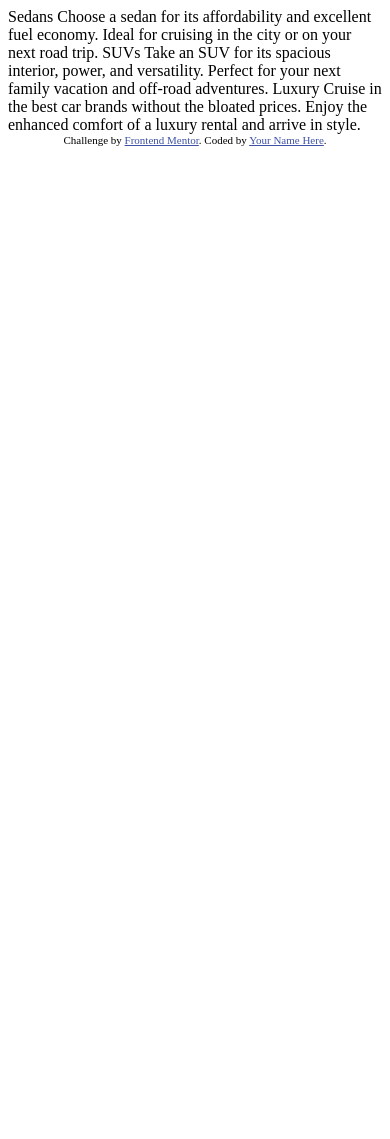
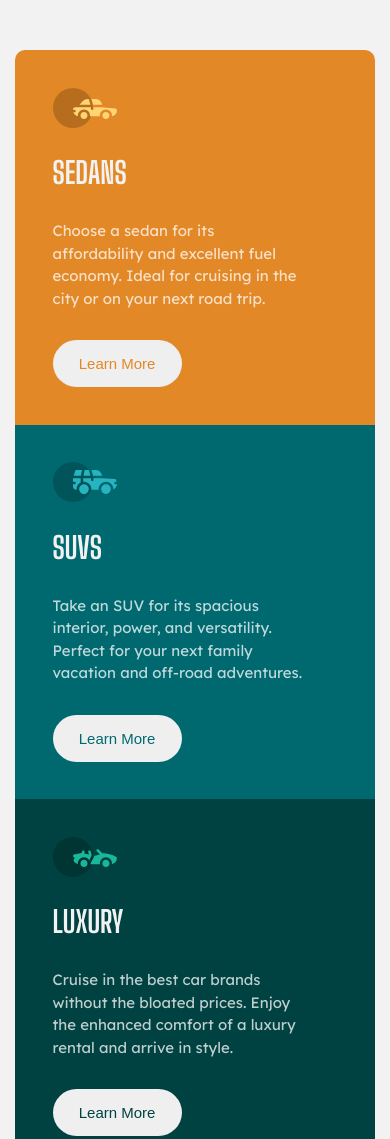
Before and after one commit to afesta12/3ColumnCardComponent, a plain HTML site: page index.html in a window 390 px wide. Shown: the top 1139 px of the page. Before the commit the page ends 844 px from the top, so only its background shows below. Drawn offline with Linux system fonts and the light colour scheme.

Commit message:
Mobile Layout

```diff
--- a/index.html
+++ b/index.html
@@ -5,6 +5,10 @@
   <meta name="viewport" content="width=device-width, initial-scale=1.0"> <!-- displays site properly based on user's device -->
 
   <link rel="icon" type="image/png" sizes="32x32" href="./images/favicon-32x32.png">
+  <link rel="stylesheet" href="style.css">
+  <link rel="preconnect" href="https://fonts.googleapis.com">
+  <link rel="preconnect" href="https://fonts.gstatic.com" crossorigin>
+  <link href="https://fonts.googleapis.com/css2?family=Big+Shoulders+Display:wght@700&family=Lexend+Deca&display=swap" rel="stylesheet">
 
   <title>Frontend Mentor | 3-column preview card component</title>
 
@@ -16,21 +20,65 @@
 </head>
 <body>
 
-  Sedans
+  <main class="container">
+
+    <article class="card card-sedan">
+
+      <img src="./images/icon-sedans.svg" alt="Sedan Icon">
+
+      <h1 class="article-header">SEDANS</h1>
+
+      <p class="article-text">
         Choose a sedan for its affordability and excellent fuel economy. Ideal for cruising in the city
         or on your next road trip.
+      </p>
 
-  SUVs
+      <button class="button button-sedan">
+        Learn More
+      </button>
+
+    </article>
+
+    <article class="card card-suv">
+
+      <img src="./images/icon-suvs.svg" alt="SUV Icon">
+
+      <h1 class="article-header">SUVS</h1>
+
+      <p class="article-text">
         Take an SUV for its spacious interior, power, and versatility. Perfect for your next family vacation
         and off-road adventures.
+      </p>
 
-  Luxury
+      <button class="button button-suv">
+        Learn More
+      </button>
+
+    </article>
+
+    <article class="card card-luxury">
+
+      <img src="./images/icon-luxury.svg" alt="Luxury Icon">
+
+      <h1 class="article-header">LUXURY</h1>
+
+      <p class="article-text">
         Cruise in the best car brands without the bloated prices. Enjoy the enhanced comfort of a luxury
         rental and arrive in style.
+      </p>
 
-  <div class="attribution">
+      <button class="button button-luxury">
+        Learn More
+      </button>
+
+    </article>
+
+  </main>
+
+  <footer class="attribution">
     Challenge by <a href="https://www.frontendmentor.io?ref=challenge" target="_blank">Frontend Mentor</a>.
-    Coded by <a href="#">Your Name Here</a>.
-  </div>
+    Coded by <a href="#">Andrew Festa</a>.
+  </footer>
+
 </body>
 </html>
--- /dev/null
+++ b/style.css
@@ -0,0 +1,104 @@
+* {
+
+    margin: 0;
+    padding: 0;
+    box-sizing: border-box;
+    font-size: 15px;
+    color: hsl(0, 0%, 95%);
+
+}
+
+body {
+
+    background-color: hsl(0, 0%, 95%);
+
+}
+
+img {
+
+    padding-bottom: 1.5em;
+
+}
+
+/* Typography */
+
+p {
+
+    color: hsla(0, 0%, 100%, 0.75);
+    font-family: 'Lexend Deca', 'Arial';
+    font-weight: 400;
+    padding-right: 2.25em;
+    line-height: 1.5em;
+    margin-bottom: 2em;
+
+}
+
+h1 {
+
+    padding-bottom: 1em;
+    font-size: 2em;
+    font-weight: 700;
+    font-family: 'Big Shoulders Display', 'Arial';
+
+}
+
+/* Buttons */
+
+button {
+
+    padding: 1em 1.75em;
+    border: none;
+    border-radius: 30px;
+
+}
+
+.button-sedan {
+
+    color: hsl(31, 77%, 52%);
+
+}
+
+.button-suv {
+
+    color: hsl(184, 100%, 22%);
+
+}
+
+.button-luxury {
+
+    color: hsl(179, 100%, 13%);
+
+}
+
+.container {
+
+    display: grid;
+    grid-template-rows: repeat(3, 1fr);
+    margin: 50px 1em;
+}
+
+.card {
+
+    padding: 2.5em;
+
+}
+
+.card-sedan {
+
+    background-color: hsl(31, 77%, 52%);
+    border-radius: 10px 10px 0 0;
+
+}
+
+.card-suv {
+
+    background-color: hsl(184, 100%, 22%);
+
+}
+
+.card-luxury {
+
+    background-color: hsl(179, 100%, 13%);
+    border-radius: 0 0 10px 10px;
+
+}
```
Lines whose indentation alone changed are shown as unchanged.
